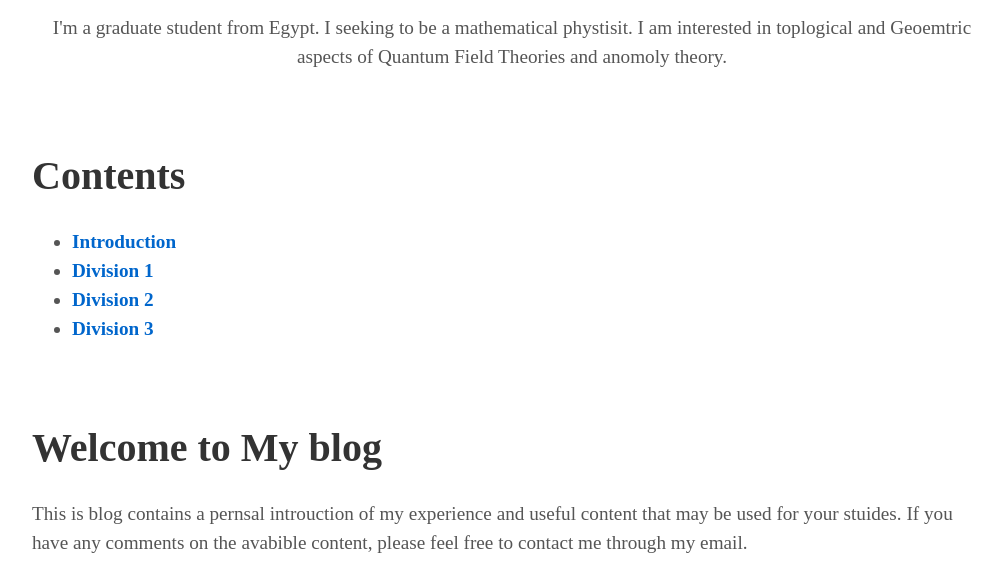
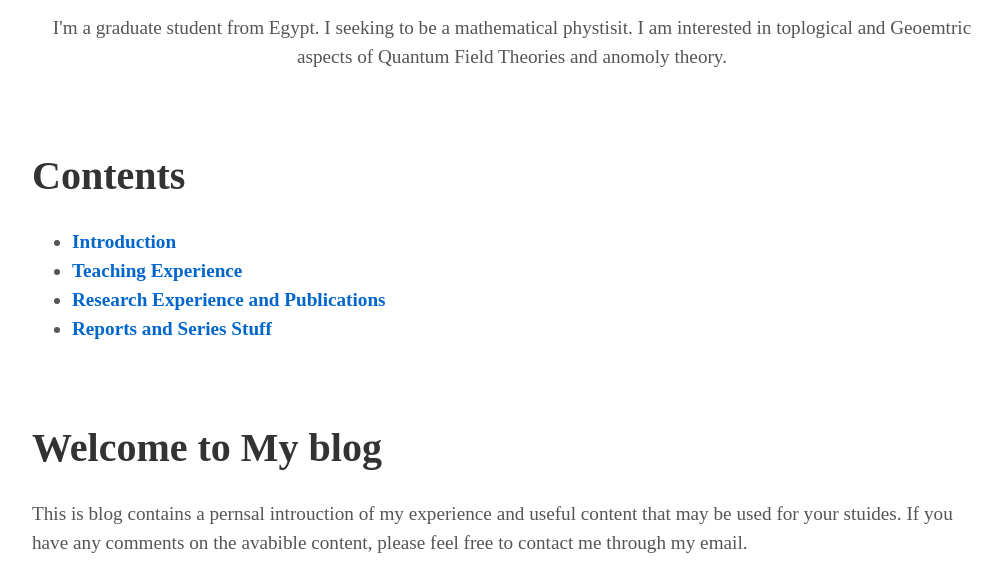
Before and after one commit to msalahelden/msalahelden.github.io, a Jekyll site: the page built from index.html, in a window 1280 px wide and 900 px high, scrolled down 1043 px, cut to the strip 0-566 px from the top of the window. Shown: the whole strip, without its empty margins (128-1130 px from the left). Built offline with Jekyll 4.4.1, drawn with Linux system fonts in a browser that asks for light colours; some web fonts are replaced; some of the changed text lies outside the part shown.

Commit message:
Update about.html

```diff
--- a/_includes/about.html
+++ b/_includes/about.html
@@ -7,9 +7,9 @@
     <div id="navigation">
         <ul>
             <li><a href="#intro">Introduction</a></li>
-            <li><a href="#division1">Division 1</a></li>
-            <li><a href="#division2">Division 2</a></li>
-            <li><a href="#division3">Division 3</a></li>
+            <li><a href="#division1">Teaching Experience</a></li>
+            <li><a href="#division2">Research Experience and Publications</a></li>
+            <li><a href="#division3">Reports and Series Stuff</a></li>
         </ul>
     </div>
 
@@ -36,7 +36,7 @@
                 </thead>
                 <tbody>
                     <tr>
-                        <td>Introduction to Physics</td>
+                        <td>Gamma and Beta function</td>
                         <td><a href="https://www.example.com/tutorial1" target="_blank">Read Tutorial</a></td>
                     </tr>
                     <tr>
```
